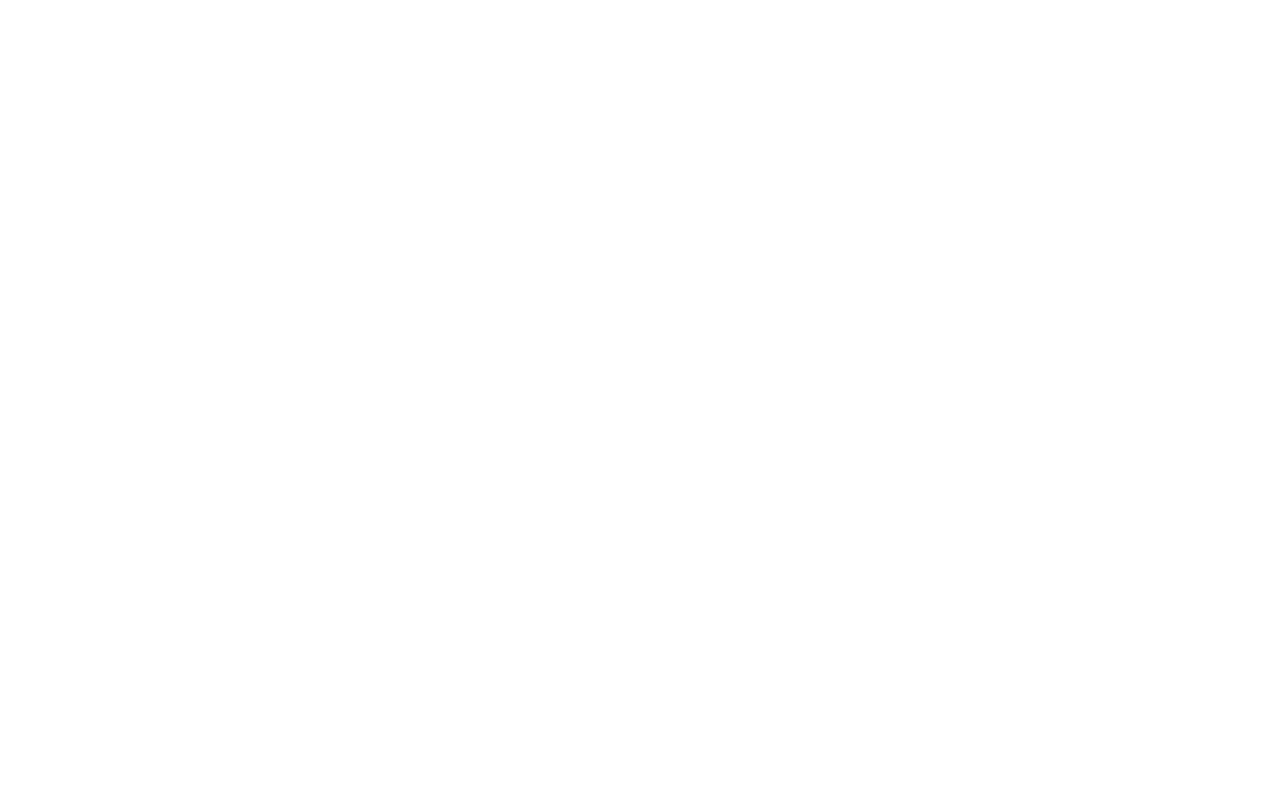
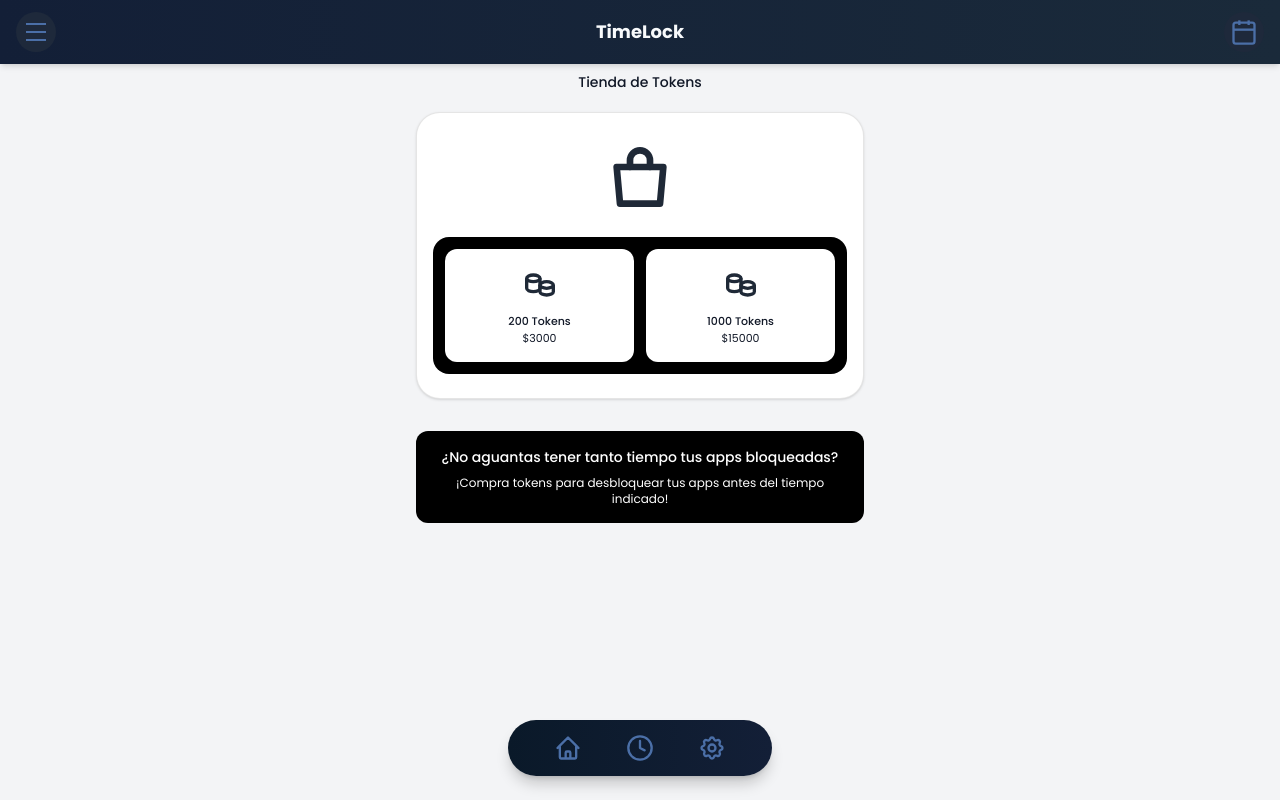
Before and after one commit to Emanuel0428/TimeLockApp, a React (Vite) app: page /tienda in a window 1280 px wide. Before the commit this address had no page. Built offline with nearby package versions, Linux system fonts and the light colour scheme.

Commit message:
primera implementacion modulo tienda

```diff
--- a/src/App.tsx
+++ b/src/App.tsx
@@ -3,6 +3,7 @@
 import Login from './pages/Login'
 import Register from './pages/Register'
 import Settings from './pages/Settings'
+import TokenStore from './pages/TokenStore'
 
 function App() {
   return (
@@ -11,6 +12,7 @@
       <Route path="/login" element={<Login />} />
       <Route path="/register" element={<Register />} />
       <Route path="/settings" element={<Settings />} />
+      <Route path="/tienda" element={<TokenStore />} />
     </Routes>
   )
 }
--- /dev/null
+++ b/src/pages/TokenStore.tsx
@@ -0,0 +1,69 @@
+import QuickAccess from '../components/QuickAccess'
+import Navbar from '../components/Navbar'
+
+const packages = [
+  { id: 1, tokens: 200, price: 3000 },
+  { id: 2, tokens: 1000, price: 15000 },
+]
+
+function CoinIcon() {
+  return (
+    <svg className="w-10 h-10 text-[#1F2937]" fill="none" stroke="currentColor" viewBox="0 0 24 24">
+      <ellipse cx="8" cy="8" rx="4" ry="2" strokeWidth="2" />
+      <path strokeWidth="2" d="M4 8v6c0 1.1 1.8 2 4 2s4-.9 4-2V8" />
+      <ellipse cx="16" cy="12" rx="4" ry="2" strokeWidth="2" />
+      <path strokeWidth="2" d="M12 12v4c0 1.1 1.8 2 4 2s4-.9 4-2v-4" />
+    </svg>
+  )
+}
+
+function BagIcon() {
+  return (
+    <svg className="w-20 h-20 text-[#1F2937]" fill="none" stroke="currentColor" viewBox="0 0 24 24">
+      <path strokeWidth="2" strokeLinecap="round" strokeLinejoin="round" d="M5 9h14l-1 11H6L5 9z" />
+      <path strokeWidth="2" strokeLinecap="round" strokeLinejoin="round" d="M9 9V7a3 3 0 016 0v2" />
+    </svg>
+  )
+}
+
+const TokenStore = () => {
+  return (
+    <>
+      <QuickAccess />
+
+      <main className="pt-16 pb-24 px-3 min-h-screen bg-[#F3F4F6]">
+        <div className="max-w-md mx-auto w-full">
+          <h1 className="text-center text-sm font-medium text-[#111827] mt-2 mb-5">Tienda de Tokens</h1>
+
+          <section className="bg-white rounded-3xl px-4 py-6 shadow-sm border border-black/10">
+            <div className="flex justify-center mb-5">
+              <BagIcon />
+            </div>
+
+            <div className="bg-black rounded-2xl p-3 grid grid-cols-2 gap-3">
+              {packages.map((item) => (
+                <button
+                  key={item.id}
+                  className="bg-white rounded-xl py-4 px-2 flex flex-col items-center justify-center hover:bg-gray-100 transition-colors"
+                >
+                  <CoinIcon />
+                  <p className="mt-2 text-[11px] text-[#111827] font-medium">{item.tokens} Tokens</p>
+                  <p className="text-[11px] text-[#111827]">${item.price}</p>
+                </button>
+              ))}
+            </div>
+          </section>
+
+          <section className="mt-8 bg-black rounded-xl p-4 text-white text-center">
+            <p className="text-sm font-medium mb-2">¿No aguantas tener tanto tiempo tus apps bloqueadas?</p>
+            <p className="text-xs">¡Compra tokens para desbloquear tus apps antes del tiempo indicado!</p>
+          </section>
+        </div>
+      </main>
+
+      <Navbar />
+    </>
+  )
+}
+
+export default TokenStore
```
